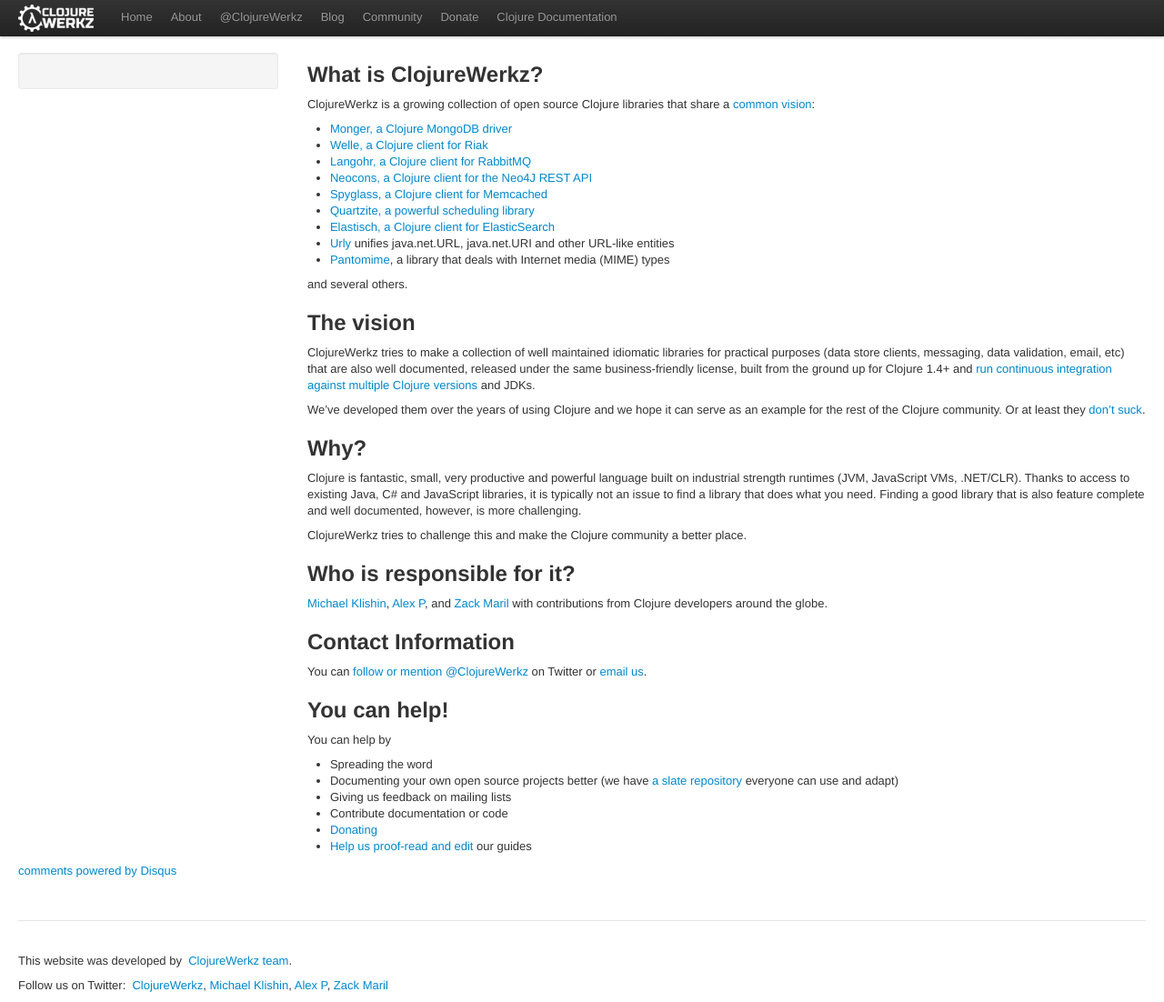
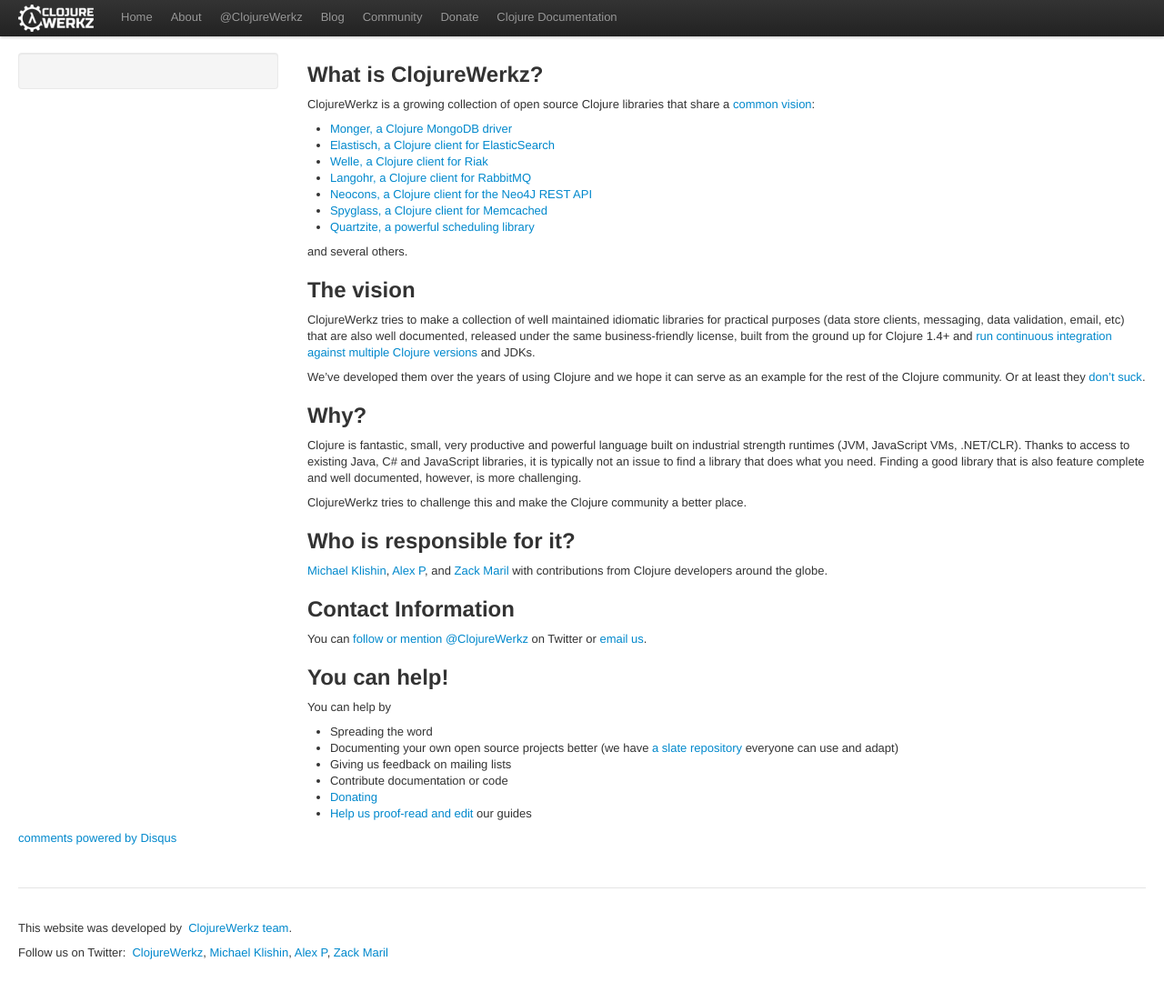
Before and after one commit to clojurewerkz/clojurewerkz.org, a Jekyll site: the page built from articles/about.md, in a window 1280 px wide. Shown: the whole page at 91% size. Built offline with Jekyll 4.4.1, drawn with Linux system fonts in a browser that asks for light colours; some web fonts are replaced; comment, search, counter and statistics services are not loaded; after the commit the page ends 1066 px from its top, so only the background shows below that.

Commit message:
More About page improvements

```diff
--- a/articles/about.md
+++ b/articles/about.md
@@ -9,14 +9,12 @@
 ClojureWerkz is a growing collection of open source Clojure libraries that share a <a href="http://blog.clojurewerkz.org/blog/2013/04/20/how-to-make-your-open-source-project-really-awesome/">common vision</a>:
 
 * [Monger, a Clojure MongoDB driver](http://clojuremongodb.info)
+* [Elastisch, a Clojure client for ElasticSearch](http://clojureelasticsearch.info)
 * [Welle, a Clojure client for Riak](http://clojureriak.info)
-* [Langohr, a Clojure client for RabbitMQ](https://github.com/michaelklishin/langohr)
+* [Langohr, a Clojure client for RabbitMQ](http://clojurerabbitmq.info)
 * [Neocons, a Clojure client for the Neo4J REST API](http://clojureneo4j.info)
 * [Spyglass, a Clojure client for Memcached](http://clojurememcached.info)
-* [Quartzite, a powerful scheduling library](https://github.com/michaelklishin/quartzite)
-* [Elastisch, a Clojure client for ElasticSearch](https://github.com/clojurewerkz/elastisch)
-* [Urly](https://github.com/michaelklishin/urly) unifies java.net.URL, java.net.URI and other URL-like entities
-* [Pantomime](https://github.com/michaelklishin/pantomime), a library that deals with Internet media (MIME) types
+* [Quartzite, a powerful scheduling library](http://clojurequartz.info)
 
 and several others.
 
```
